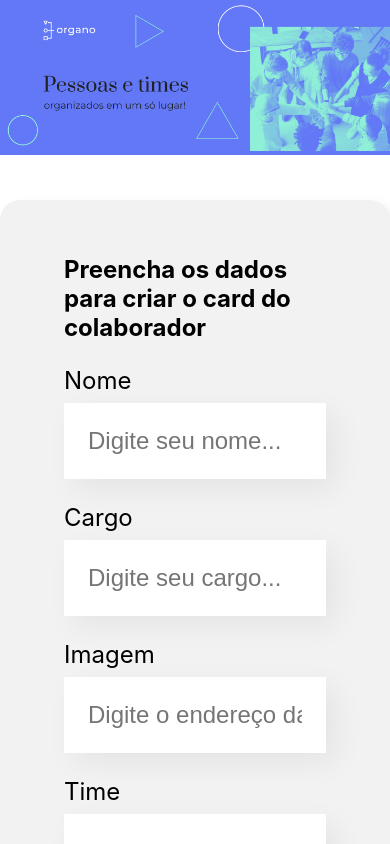
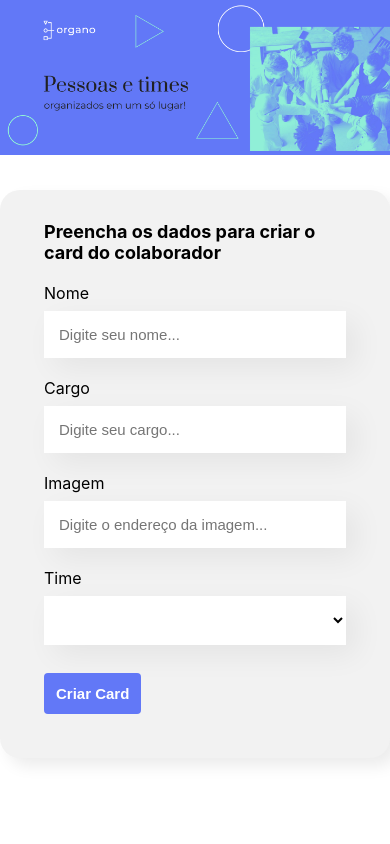
Before and after one commit to jenniferperucci/Organo-React, a React (Create React App) app: page / in a window 390 px wide. Shown: the top 844 px of the page. Built offline with nearby package versions, Linux system fonts and the light colour scheme.

Commit message:
Projeto Responsivo

```diff
--- a/src/Home.js
+++ b/src/Home.js
@@ -50,7 +50,7 @@ function Home() {
   }
 
   return (
-    <div className="App">
+    <div>
       <Banner />
       <Formulario times={times.map(time => time.nome)} aoColaboradorCadastrado={colaborador => aoNovoColaboradorAdicionado(colaborador)}/>
 
--- a/src/componentes/Botao/StyleBotao.js
+++ b/src/componentes/Botao/StyleBotao.js
@@ -2,7 +2,7 @@ import styled from 'styled-components';
 
 
 export const Botoes = styled.button`
-background-color: #6278f7;
+    background-color: #6278f7;
     border-radius: 10px;
     font-weight: 700;
     font-size: 18px;
@@ -14,4 +14,10 @@ background-color: #6278f7;
     &:hover{
     color: #95FFD4;
     }
+    @media (min-width:375px){
+    border-radius:4px;
+    font-size:15px;
+    padding: 12px;
+    margin: 28px 0;
+    }
 `;
--- a/src/componentes/CampoTexto/StyleCampoTexto.js
+++ b/src/componentes/CampoTexto/StyleCampoTexto.js
@@ -2,10 +2,16 @@ import styled from 'styled-components';
 
 export const CampoDeTexto = styled.div`
     margin: 24px 0;
+    @media (min-width:375px){
+      margin: 20px 0;
+    }
  label{
     display: block;
     margin-bottom: 8px;
     font-size: 24px;
+    @media (min-width:375px){
+      font-size: 16px;
+    }
  }
  input{
     background-color: #FFF;
@@ -15,7 +21,9 @@ export const CampoDeTexto = styled.div`
     font-size: 24px;
     padding: 24px;
     box-sizing: border-box;
-
+    @media (min-width:375px){
+       font-size:15px;
+       padding: 15px;
+    }
  }
-
 `;
--- a/src/componentes/Colaborador/StyleColaborador.js
+++ b/src/componentes/Colaborador/StyleColaborador.js
@@ -2,6 +2,9 @@ import styled from 'styled-components';
 
 export const Colaboradores = styled.div`
  width: 280px;
+ @media (min-width:375px) {
+ width: 260px;
+ }
 `;
 
 export const Cabecalho = styled.div`
@@ -12,6 +15,9 @@ export const Cabecalho = styled.div`
     border-radius: 50%;
     position: relative;
     bottom: -50px;
+    @media (min-width:375px) {
+    width: 90px;
+    }
     }
 `;
 
@@ -33,5 +39,9 @@ h5{
     line-height: 22px;
     color: #212121;
     padding: 0 16px;
+}
+@media (min-width:375px) {
+    padding-top: 75px;
+    padding-bottom: 30px;
     }
 `;
--- a/src/componentes/Formulario/StyleFormulario.js
+++ b/src/componentes/Formulario/StyleFormulario.js
@@ -5,7 +5,7 @@ export const Formularios = styled.section`
     justify-content: center;
     margin: 80px 0;
     @media (min-width:375px) {
-        margin: 45px 0;
+    margin: 35px 0;
     }
     form{
     max-width: 80%;
@@ -13,14 +13,10 @@ export const Formularios = styled.section`
     border-radius: 20px;
     padding: 36px 64px;
     box-shadow: 8px 8px 16px rgba(0,0,0, 0.08);
+    @media (min-width:375px) {
+    font-size:12px;
+    padding: 16px 44px;
+    border-radius: 20px;
     }
-
+ }
 `;
-
-export const Forms = styled.form`
-    max-width: 80%;
-    background-color: #F2F2F2;
-    border-radius: 20px;
-    padding: 36px 64px;
-    box-shadow: 8px 8px 16px rgba(0,0,0, 0.08);
-`;
--- a/src/componentes/ListaSuspensa/StyleListaSuspensa.js
+++ b/src/componentes/ListaSuspensa/StyleListaSuspensa.js
@@ -5,6 +5,9 @@ export const ListasSuspensas = styled.div`
     display: block;
     margin-bottom: 8px;
     font-size: 24px;
+    @media (min-width:375px) {
+      font-size: 16px;
+    }
  }
  select{
     background-color: #FFF;
@@ -14,5 +17,9 @@ export const ListasSuspensas = styled.div`
     font-size: 24px;
     padding: 24px;
     box-sizing: border-box;
+    @media (min-width:375px) {
+       font-size:15px;
+       padding: 15px;
+    }
  }
 `;
--- a/src/componentes/Time/StyleTime.js
+++ b/src/componentes/Time/StyleTime.js
@@ -9,6 +9,12 @@ export const Times= styled.section`
     display: inline-block;
     padding-bottom: 8px;
  }
+ @media (min-width:375px){
+    padding: 5px;
+ h3{
+    font-size:20px;
+}
+}
 `;
 
 export const Funcionarios = styled.div`
@@ -16,4 +22,7 @@ export const Funcionarios = styled.div`
     justify-content: space-around;
     margin-top: 32px;
     flex-wrap: wrap;
+@media (min-width:375px){
+    margin-top: 10px;
+}
 `;
```
